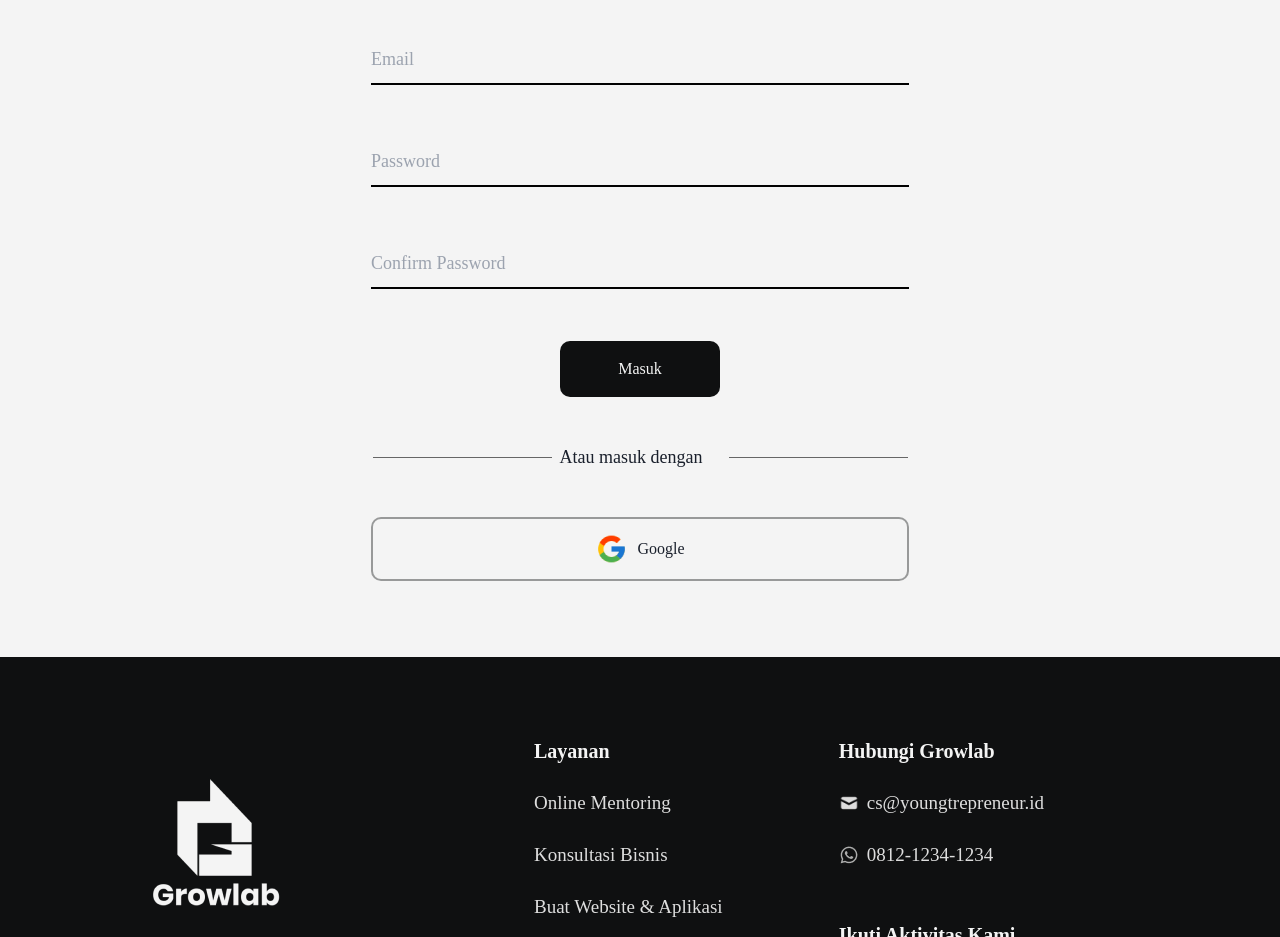
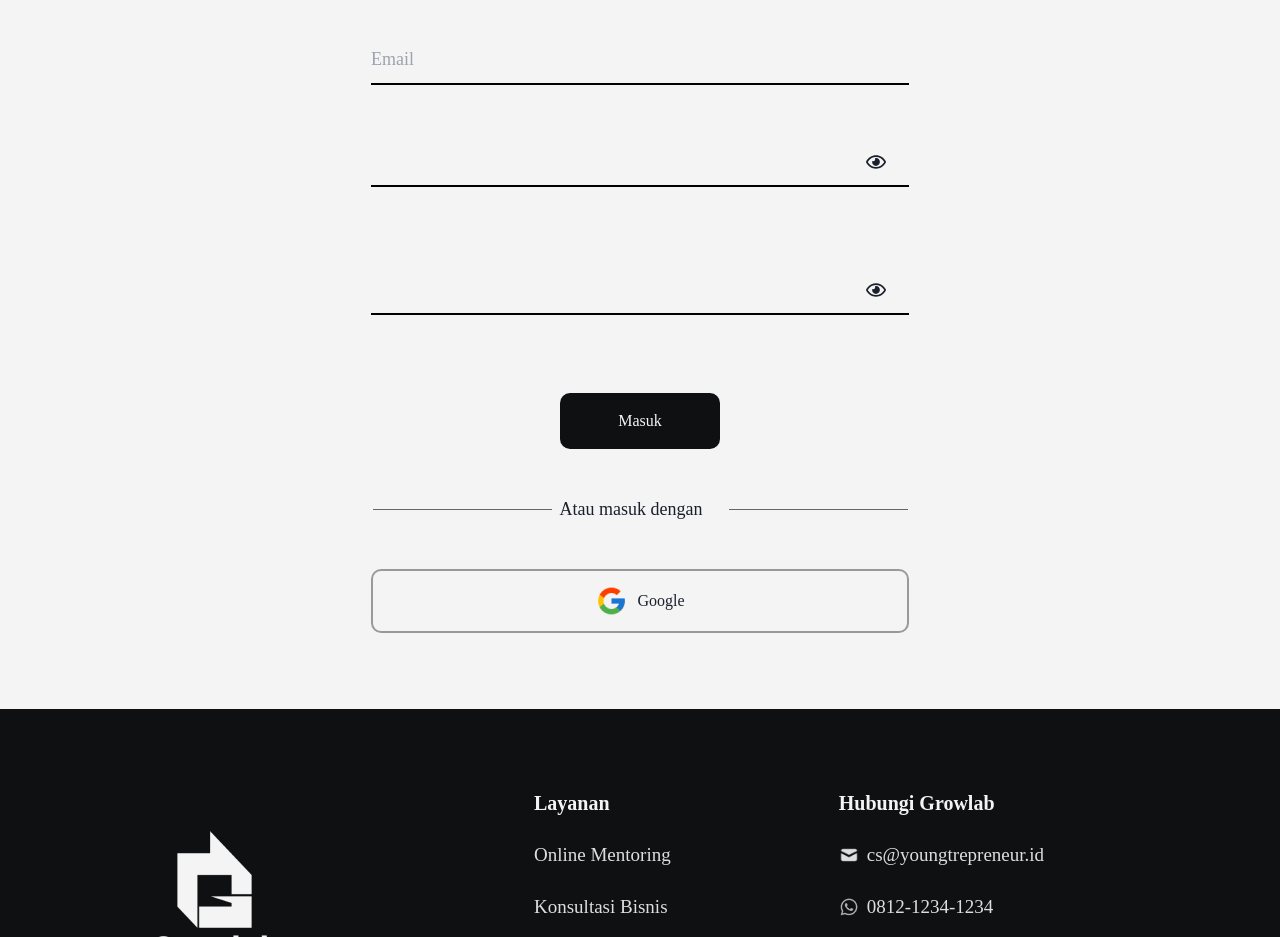
Before and after one commit to akgeninov/PROJECT, a React (Create React App) app in the folder client/: page /register in a window 1280 px wide. Shown: the part 920-1857 px from the top of the page. Built offline with nearby package versions, Linux system fonts and the light colour scheme.

Commit message:
checkpoint fixing bug

```diff
--- a/client/src/components/change-password/MainSection.jsx
+++ b/client/src/components/change-password/MainSection.jsx
@@ -87,6 +87,7 @@ function MainSection() {
           </label>
           <div className="relative w-full lg:w-[324px] flex items-center">
             <button
+              type="button"
               onClick={() => setShowLama((prev) => !prev)}
               className="absolute right-2 bg-whiteSmoke500 w-[50px] py-1 flex justify-center items-center"
             >
@@ -118,6 +119,7 @@ function MainSection() {
           </label>
           <div className="relative w-full lg:w-[324px] flex items-center">
             <button
+              type="button"
               onClick={() => setShowBaru((prev) => !prev)}
               className="absolute right-2 bg-whiteSmoke500 w-[50px] py-1 flex justify-center items-center"
             >
@@ -148,6 +150,7 @@ function MainSection() {
           </label>
           <div className="relative w-full lg:w-[324px] flex items-center">
             <button
+              type="button"
               onClick={() => setShowConfirm((prev) => !prev)}
               className="absolute right-2 bg-whiteSmoke500 w-[50px] py-1 flex justify-center items-center"
             >
--- a/client/src/components/login/main-section/MainSection.jsx
+++ b/client/src/components/login/main-section/MainSection.jsx
@@ -23,11 +23,13 @@ import {
 } from "../../../lib/redux-toolkit/feature/user/userSlice";
 import { Link } from "react-router-dom";
 import Swal from "sweetalert2";
+import { FaRegEye, FaRegEyeSlash } from "react-icons/fa";
 
 function MainSection() {
   const dispatch = useDispatch();
 
   const [googleButton, setGoogleButton] = useState(false);
+  const [showBaru, setShowBaru] = useState(false);
 
   const {
     register,
@@ -63,7 +65,6 @@ function MainSection() {
       Swal.fire({
         title: "Login failed!",
         text: " Ada yang salah, coba lagi!",
-        // footer: "Coba lagi atau lupa password!",
         icon: "error",
         confirmButtonColor: "#0F1011",
       });
@@ -137,25 +138,27 @@ function MainSection() {
               <p className="mt-[10px] text-red-500 text-[12px] md:text-[18px] font-medium leading-[24px]">{`${errors.EMAIL.message}`}</p>
             )}
           </div>
+          <div className="gap-[20px] flex flex-col mb-[26px]">
+            <div className="relative w-full  flex items-center">
+              <button
+                type="button"
+                onClick={() => setShowBaru((prev) => !prev)}
+                className="absolute right-2 bg-whiteSmoke500 w-[50px] py-1 flex justify-center items-center"
+              >
+                {showBaru ? (
+                  <FaRegEyeSlash className="text-[20px]" />
+                ) : (
+                  <FaRegEye className="text-[20px]" />
+                )}
+              </button>
+              <input
+                {...register("PASSWORD")}
+                id="passwordbaru"
+                type={showBaru ? "text" : "password"}
+                className="outline-none w-full h-[50px] bg-transparent text-[12px] md:text-[18px] font-medium leading-[24px] border-b-[2px] border-black"
+              />
+            </div>
 
-          <div className="relative">
-            <input
-              {...register("PASSWORD")}
-              type="password"
-              placeholder="Password"
-              className="outline-none w-full h-[50px] bg-transparent text-[12px] md:text-[18px] font-medium leading-[24px] border-b-[2px] border-black"
-            />
-            <button
-              onClick={() => setIsHide((prev) => !prev)}
-              type="button"
-              className="absolute right-2 h-[50px]  "
-            >
-              {/* {isHide ? (
-                <HiEyeOff className="text-[20px]" />
-              ) : (
-                <HiEye className="text-[20px]" />
-              )} */}
-            </button>
             <div
               className={`w-full flex ${
                 errors.PASSWORD ? "justify-between" : "justify-end"
@@ -172,6 +175,35 @@ function MainSection() {
               </Link>
             </div>
           </div>
+
+          {/* <div className="relative">
+            <input
+              {...register("PASSWORD")}
+              type="password"
+              placeholder="Password"
+              className="outline-none w-full h-[50px] bg-transparent text-[12px] md:text-[18px] font-medium leading-[24px] border-b-[2px] border-black"
+            />
+            <button
+              onClick={() => setIsHide((prev) => !prev)}
+              type="button"
+              className="absolute right-2 h-[50px]  "
+            ></button>
+            <div
+              className={`w-full flex ${
+                errors.PASSWORD ? "justify-between" : "justify-end"
+              }   items-start mt-[10px] gap-5`}
+            >
+              {errors.PASSWORD && (
+                <p className="text-red-500 text-[12px] md:text-[18px] font-medium leading-[24px]">{`${errors.PASSWORD.message}`}</p>
+              )}
+              <Link
+                to={"/request-reset"}
+                className="text-[12px] shrink-0 md:text-[18px] font-medium leading-[24px] underline text-indigoDye500"
+              >
+                Lupa Password?
+              </Link>
+            </div>
+          </div> */}
 
           <div className={`flex justify-center items-center mt-[49px]`}>
             <button
--- a/client/src/components/register/main-section/MainSection.jsx
+++ b/client/src/components/register/main-section/MainSection.jsx
@@ -19,10 +19,13 @@ import {
 } from "../../../lib/redux-toolkit/feature/user/userSlice";
 import { api } from "../../../api/api";
 import Swal from "sweetalert2";
+import { FaRegEye, FaRegEyeSlash } from "react-icons/fa";
 
 function MainSection() {
   const dispatch = useDispatch();
   const timeoutRef = useRef();
+  const [showBaru, setShowBaru] = useState(false);
+  const [showConfirm, setShowConfirm] = useState(false);
 
   const [googleButton, setGoogleButton] = useState(false);
 
@@ -174,7 +177,7 @@ function MainSection() {
               <p className="mt-[10px] text-red-500 text-[12px] md:text-[18px] font-medium leading-[24px]">{`${errors.EMAIL.message}`}</p>
             )}
           </div>
-          <div className="w-full">
+          {/* <div className="w-full">
             <div className="relative">
               <input
                 {...register("PASSWORD")}
@@ -186,8 +189,59 @@ function MainSection() {
             {errors.PASSWORD && (
               <p className="mt-[10px] text-red-500 text-[12px] md:text-[18px] font-medium leading-[24px]">{`${errors.PASSWORD.message}`}</p>
             )}
+          </div> */}
+          <div className="gap-[20px] flex flex-col mb-[26px]">
+            <div className="relative w-full  flex items-center">
+              <button
+                type="button"
+                onClick={() => setShowBaru((prev) => !prev)}
+                className="absolute right-2 bg-whiteSmoke500 w-[50px] py-1 flex justify-center items-center"
+              >
+                {showBaru ? (
+                  <FaRegEyeSlash className="text-[20px]" />
+                ) : (
+                  <FaRegEye className="text-[20px]" />
+                )}
+              </button>
+              <input
+                {...register("PASSWORD")}
+                id="password"
+                type={showBaru ? "text" : "password"}
+                className="outline-none w-full h-[50px] bg-transparent text-[12px] md:text-[18px] font-medium leading-[24px] border-b-[2px] border-black"
+              />
+            </div>
+
+            {errors.PASSWORD && (
+              <p className="text-red-500 text-[12px] md:text-[18px] font-medium leading-[24px]">{`${errors.PASSWORD.message}`}</p>
+            )}
           </div>
-          <div className="w-full">
+
+          <div className="gap-[20px] flex flex-col mb-[26px]">
+            <div className="relative w-full  flex items-center">
+              <button
+                type="button"
+                onClick={() => setShowConfirm((prev) => !prev)}
+                className="absolute right-2 bg-whiteSmoke500 w-[50px] py-1 flex justify-center items-center"
+              >
+                {showConfirm ? (
+                  <FaRegEyeSlash className="text-[20px]" />
+                ) : (
+                  <FaRegEye className="text-[20px]" />
+                )}
+              </button>
+              <input
+                {...register("CONFIRM_PASSWORD")}
+                id="confirmPassword"
+                type={showConfirm ? "text" : "password"}
+                className="outline-none w-full h-[50px] bg-transparent text-[12px] md:text-[18px] font-medium leading-[24px] border-b-[2px] border-black"
+              />
+            </div>
+
+            {errors.CONFIRM_PASSWORD && (
+              <p className="mt-[10px] text-red-500 text-[12px] md:text-[18px] font-medium leading-[24px]">{`${errors.CONFIRM_PASSWORD.message}`}</p>
+            )}
+          </div>
+          {/* <div className="w-full">
             <div className="relative">
               <input
                 {...register("CONFIRM_PASSWORD")}
@@ -199,8 +253,7 @@ function MainSection() {
             {errors.CONFIRM_PASSWORD && (
               <p className="mt-[10px] text-red-500 text-[12px] md:text-[18px] font-medium leading-[24px]">{`${errors.CONFIRM_PASSWORD.message}`}</p>
             )}
-            {console.log(errors)}
-          </div>
+          </div> */}
 
           <div className="w-full flex justify-center items-center">
             <button
--- a/client/src/components/reset-password/main-section/MainSection.jsx
+++ b/client/src/components/reset-password/main-section/MainSection.jsx
@@ -71,6 +71,7 @@ function MainSection() {
             </label>
             <div className="relative w-full lg:w-[324px] flex items-center">
               <button
+                type="button"
                 onClick={() => setShowBaru((prev) => !prev)}
                 className="absolute right-2 bg-whiteSmoke500 w-[50px] py-1 flex justify-center items-center"
               >
```
